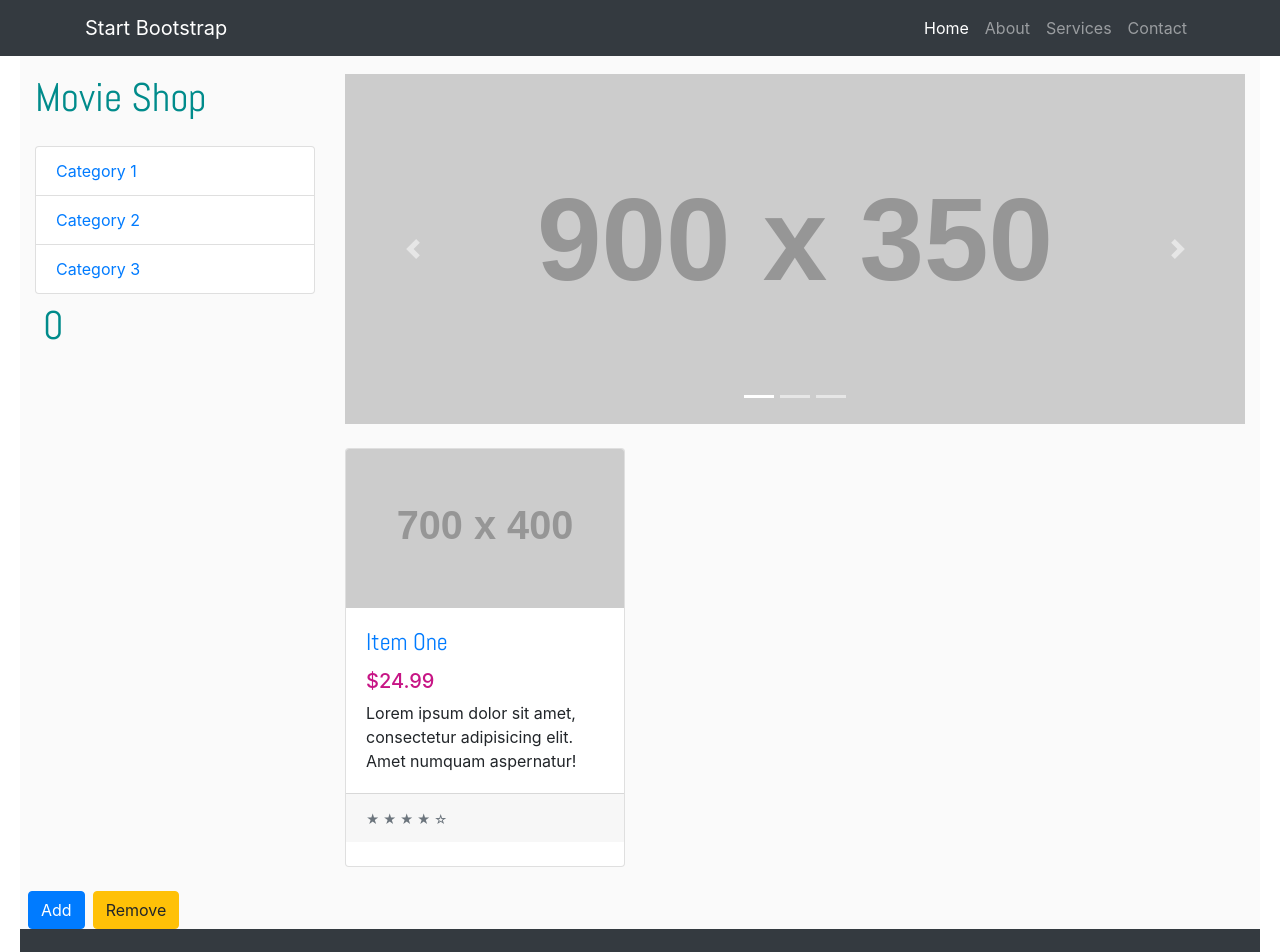
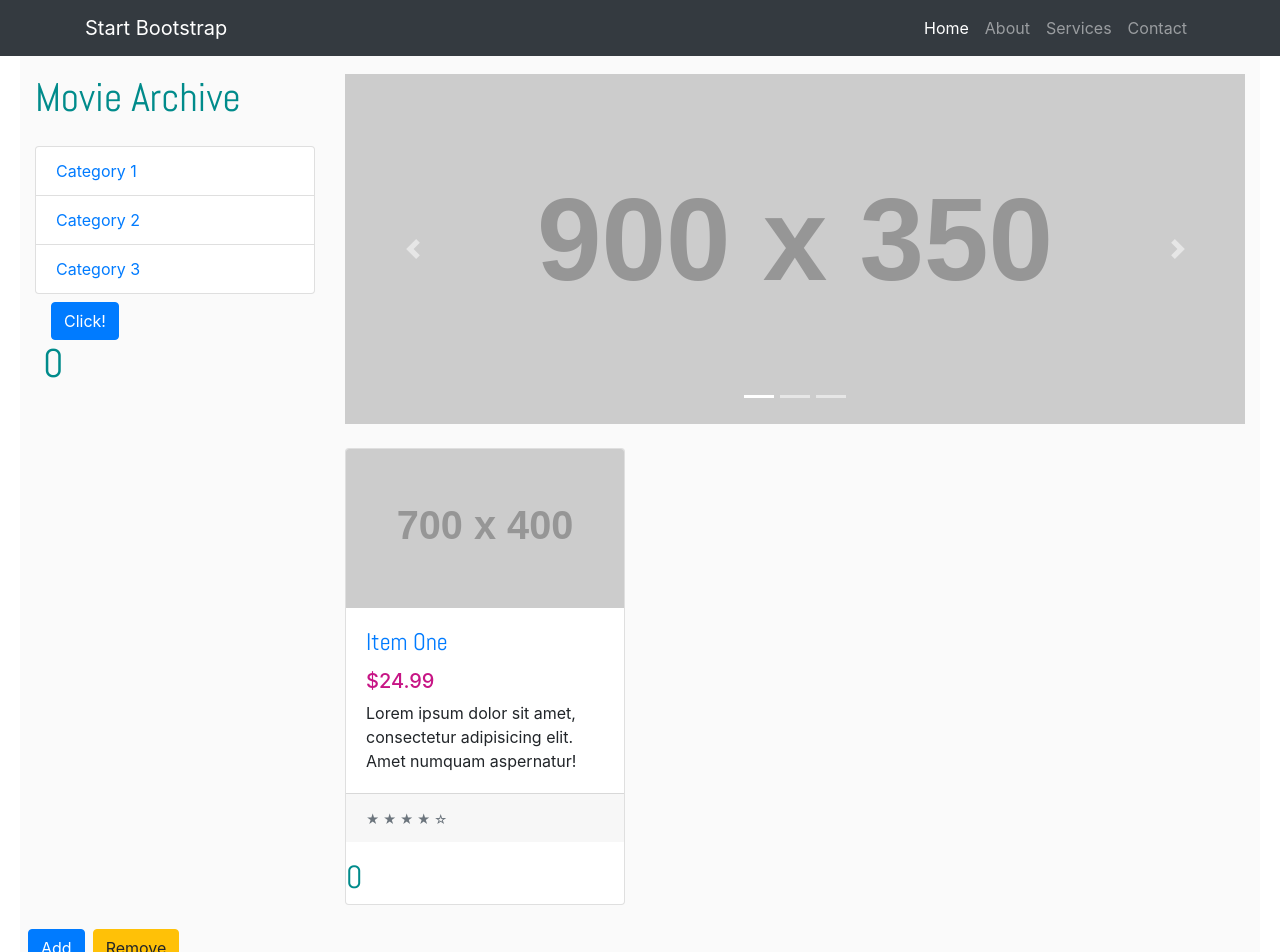
Before and after one commit to CaptainStorm21/movie-react-nextjs, a Next.js app: page / in a window 1280 px wide. Shown: the top 952 px of the page. Built offline with nearby package versions, Linux system fonts and the light colour scheme.

Commit message:
props handlers

```diff
--- a/components/sidebar.js
+++ b/components/sidebar.js
@@ -15,7 +15,7 @@ const Sidebar = (props) => {
 
         <div className="col-lg-3 ">
 
-            <h1 className="my-4">Movie Shop</h1>
+            <h1 className="my-4">{props.appName }</h1>
             <div className="list-group">
                 <a href="#" className="list-group-item">Category 1</a>
                 <a href="#" className="list-group-item">Category 2</a>
@@ -24,6 +24,10 @@ const Sidebar = (props) => {
             <div className="p-2">
                 {/* <button className="btn btn-primary mx-2" onClick={increment}> Add </button>
                 <button className="btn btn-warning" onClick={decrement}> Remove </button>*/}
+                <button
+                    className="btn btn-primary mx-2"
+                    onClick={props.clickHandler}
+                > Click! </button>
                 <h1>  {props.count}  </h1>
             </div>
         </div>
--- a/pages/index.js
+++ b/pages/index.js
@@ -32,15 +32,20 @@ const Home = () => {
             <div className="container-fluid home-page">
 
                 <div className="row mt-4">
-                    <Sidebar count={count} />
+                    <Sidebar count={count}
+                        appName="Movie Archive"
+                        clickHandler={() => { alert ("prop click") }}
+                    />
                     <div className="col-lg-9">
                         <Carausel />
                         <div className="row">
-                            <MovieList />
+                            <MovieList count={count}/>
                         </div>
                     </div>
-                    <button className="btn btn-primary mx-2" onClick={increment}> Add </button>
-                    <button className="btn btn-warning" onClick={decrement}> Remove </button>
+                    <button className="btn btn-primary mx-2"
+                            onClick={increment}> Add </button>
+                    <button className="btn btn-warning"
+                            onClick={decrement}> Remove </button>
                 </div>
             </div>
             <Footer />
```
